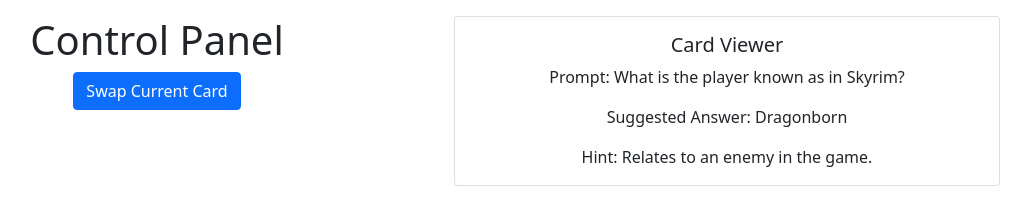
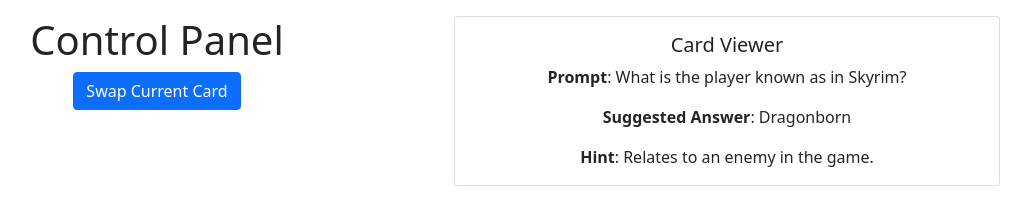
Before and after one commit to NicolasSteuernagle/ta-trainer_example, a React (Create React App) app: page / in a window 1280 px wide. Shown: the top 219 px of the page, without its empty margins (198-1229 px from the left). Built offline with nearby package versions, Linux system fonts and the light colour scheme.

Commit message:
Added Bootstrap react

```diff
--- a/src/components/CardViewer.tsx
+++ b/src/components/CardViewer.tsx
@@ -7,13 +7,13 @@ export function CardViewer({card}: {card: Card}): JSX.Element {
         <BootstrapCard.Body>
             <BootstrapCard.Title>Card Viewer</BootstrapCard.Title>
             <BootstrapCard.Text>
-                Prompt: {card.prompt}
+                <strong>Prompt</strong>: {card.prompt}
             </BootstrapCard.Text>
             <BootstrapCard.Text>
-                Suggested Answer: {card.answer}
+                <strong>Suggested Answer</strong>: {card.answer}
             </BootstrapCard.Text>
             <BootstrapCard.Text>
-                Hint: {card.hint}
+                <strong>Hint</strong>: {card.hint}
             </BootstrapCard.Text>
         </BootstrapCard.Body>
     </BootstrapCard>
```
